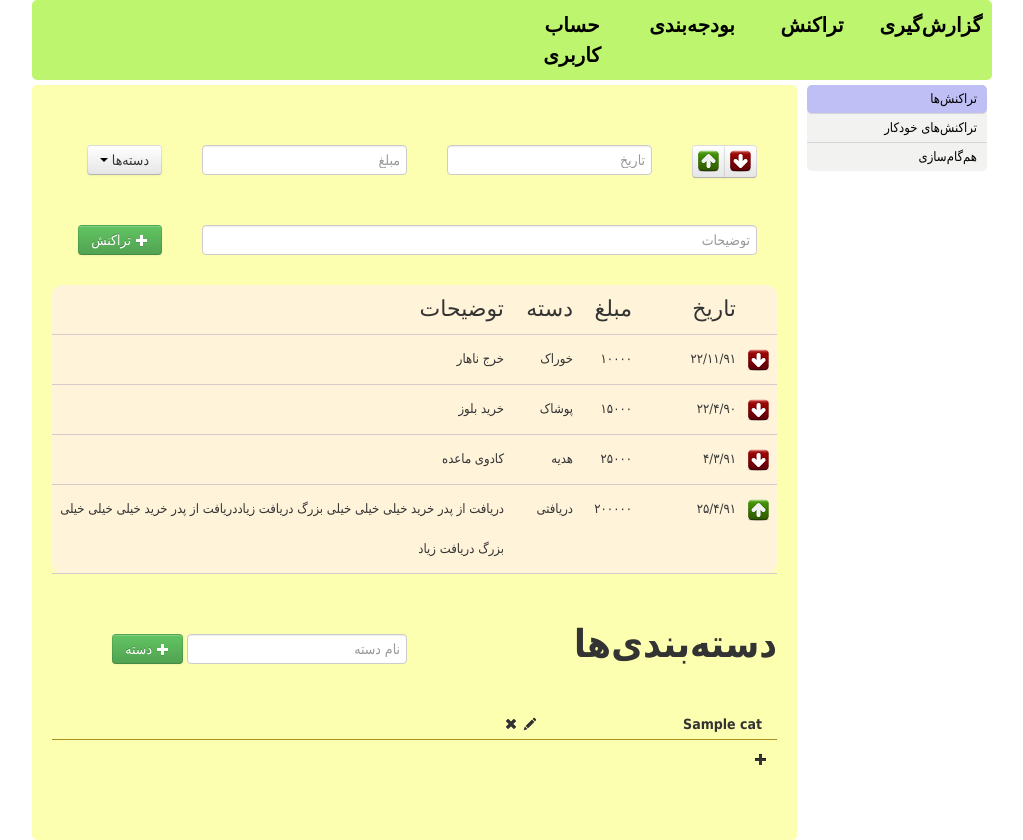
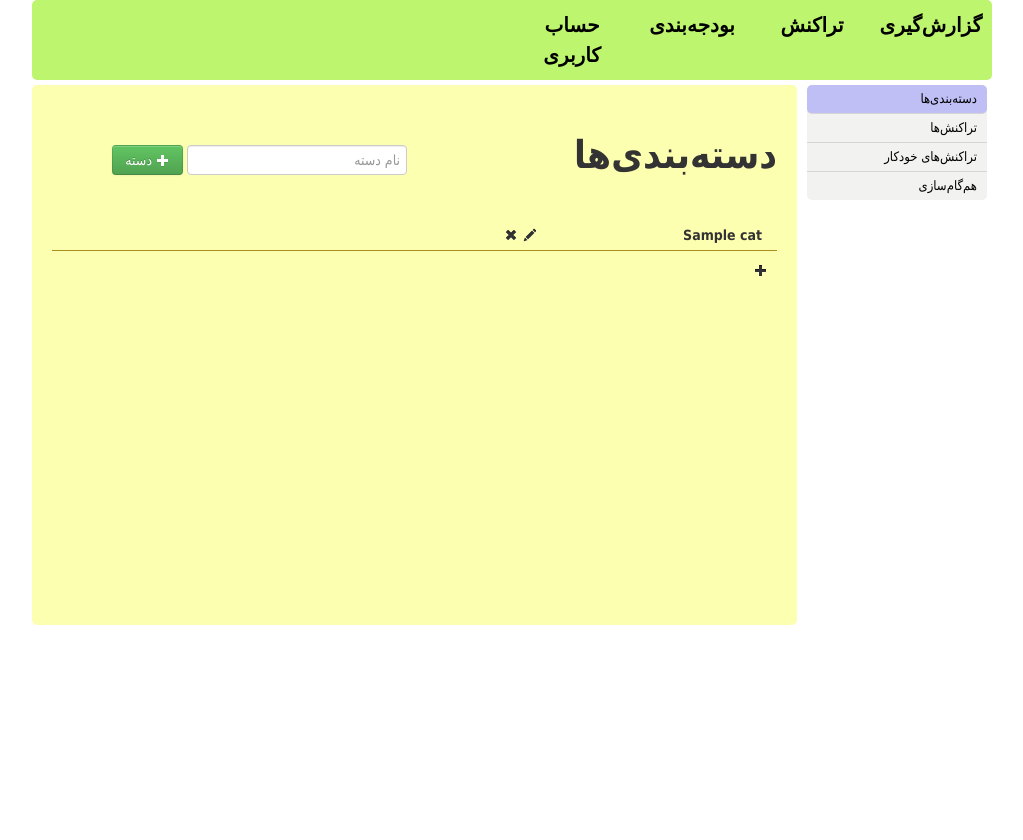
Before and after one commit to mahsa-lotfi92/eskenas, a Django app: template page/templates/transaction.html in a window 1280 px wide. Shown: the part 130-970 px from the top of the page, without its empty margins (128-1151 px from the left). After the commit the page ends 755 px from the top, so only its background shows below. Run offline with Django 3.2, Linux system fonts and the light colour scheme; the template is opened without the code that fills it: values that come from a table or form of the project are taken from there, others are empty; tables that the repository leaves empty hold one stand-in row (values such as "Sample post").

Commit message:
4taE shodane safe trakonesh va delet shodane cat

```diff
--- a/page/static/css/transaction.css
+++ b/page/static/css/transaction.css
@@ -126,7 +126,7 @@ transition: all 0.4s ease-in-out;
 	overflow: hidden;
 }
 #inCon {
-	width: 2295px;
+	width: 3060px;
 	margin-right: -20px;
 }
 .solsCon {
--- a/page/static/js/transaction.js
+++ b/page/static/js/transaction.js
@@ -19,6 +19,14 @@ $(function () {
 		ev.preventDefault()
 
 		$ ('#inCon').css('margin-right', -1550 )
+		$ ('.barItem').removeClass('active')
+		$(this).addClass('active')
+	})
+
+	$('#sidebar .barItem').eq(3).click(function(ev) {
+		ev.preventDefault()
+
+		$ ('#inCon').css('margin-right', -2315 )
 		$ ('.barItem').removeClass('active')
 		$(this).addClass('active')
 	})
--- a/page/templates/transaction.html
+++ b/page/templates/transaction.html
@@ -9,6 +9,9 @@
 
 {%block sidebar%}
 	<div class="barItem active">
+		<a href="?">دسته‌بندی‌ها</a>
+	</div>
+	<div class="barItem">
 		<a href="?">تراکنش‌ها</a>
 	</div>
 	<div class="barItem">
@@ -21,6 +24,55 @@
 
 {%block content%}
 	<div id="inCon" class="anim">
+		<div class="solsCon">
+			<div id= 'catHead'>
+	<h1>دسته‌بندی‌ها</h1>
+	</div>
+	<div id= 'addCat'>
+
+	<form action='.' method="post">
+		<input name= "formID" value="1" type="hidden">
+		<input name="name" placeholder="نام دسته" type="text" id= 'catHeadInput'>
+	</form>
+
+	<button class="btn btn-success" >
+				<i class="icon-plus icon-white"></i> دسته
+	</button>
+	</div>
+	<div class="clearfix">
+	</div>
+	<div class="cat-table">
+		{% for c in cats %}
+		<div class="xrow cat"><div class="name">{{c.name}}</div><i class="icon-pencil edit"></i><i class="icon-remove remove"></i>
+
+			<form action='.' method="post">
+				    	<input name= "formID" value="3" type="hidden">
+						<input name= "id" value="{{c.id}}" type="hidden">
+			</form>
+
+
+		<div class="clearfix"></div></div>
+		{% for b in c.cat_set.all %}
+		<div class="xrow subcat"><div class="name">{{b.name}}</div><i class="icon-pencil edit"></i><i class="icon-remove remove"></i>
+			<form action='.' method="post">
+				    	<input name= "formID" value="3" type="hidden">
+						<input name= "id" value="{{b.id}}" type="hidden">
+			</form>
+		<div class="clearfix"></div></div>
+		{%endfor%}
+		<div class="hider"> <div class="xrow add anim">
+			<form action='.' method="post">
+				<input type="text" placeholder="نام زیر دسته" name= "name">
+		    	<input name= "formID" value="2" type="hidden">
+				<input name= "parent" value="{{c.id}}" type="hidden">
+			</form>
+
+			<i class="icon-plus"></i>
+
+		</div></div>
+		{%endfor%}
+	</div>
+		</div>
 		<div class="solsCon">
 		<div id="addTran">
 		<div class="tranPart">
@@ -310,7 +316,8 @@
 		</div>
 		</div>
 	</div>
-	<div class="solsCon" id="sync">
+
+		<div class="solsCon">
 		<h3>همگام سازی با بانک فیلان</h3>
 		<span id="moshakhasat">بانک پاسارگاد - شماره حساب ۵۶۴۱۹۸۰۱۲۷ </span>
 		<button class="btn btn-success" id="btnSyncNow">همگام شو</button>
```
Also changed, not shown: other parts of page/templates/transaction.html (+1 -47 lines).
